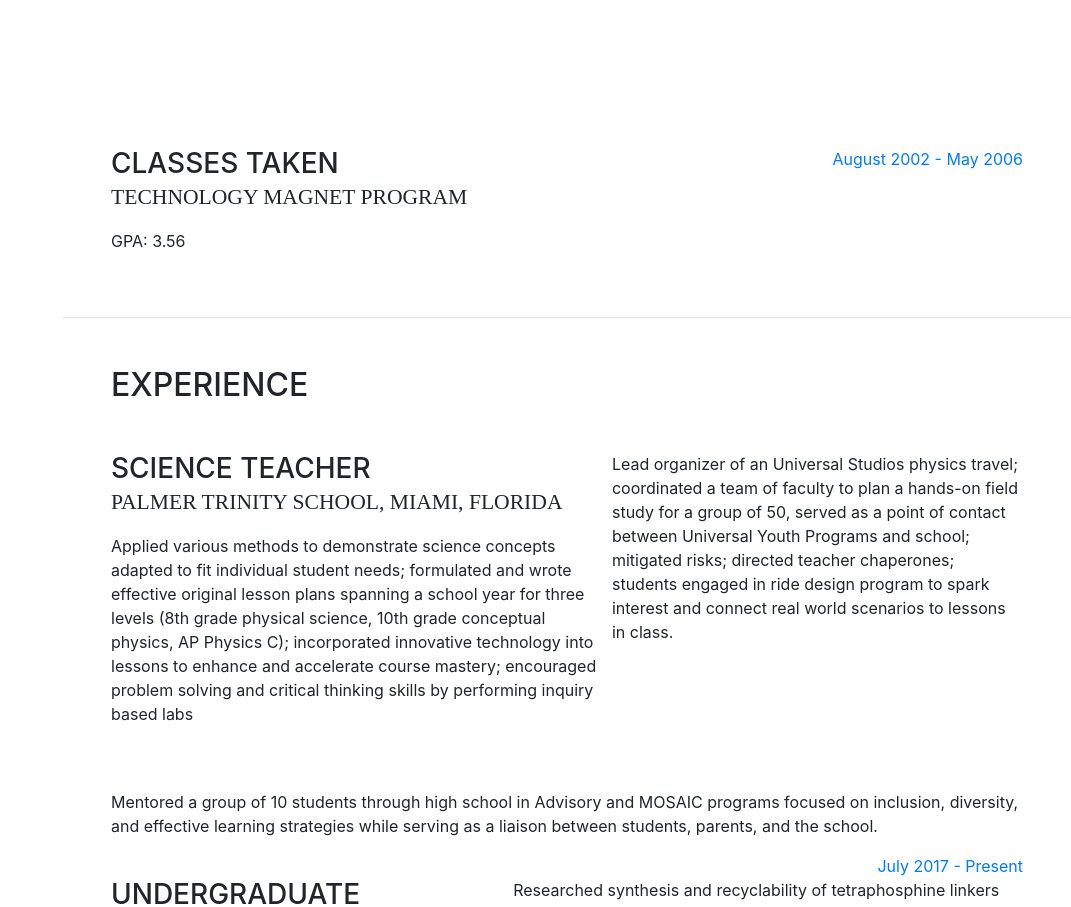
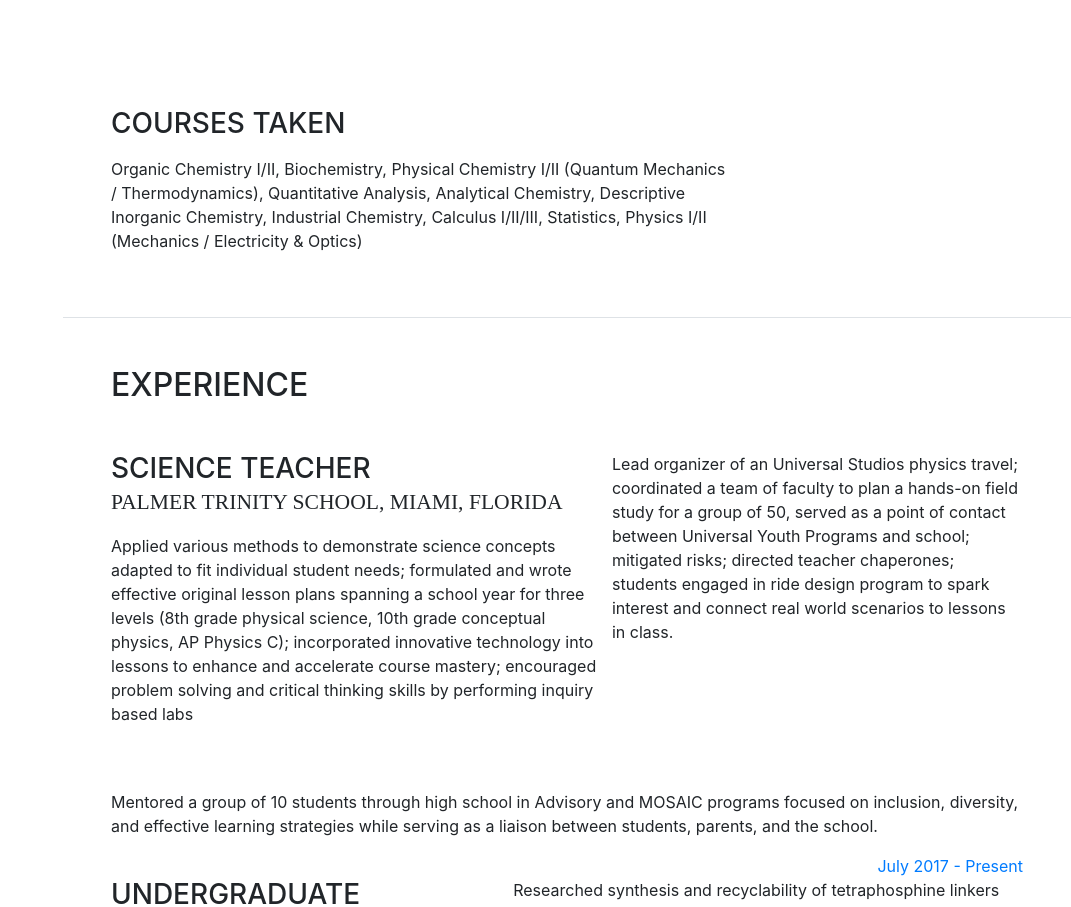
Before and after one commit to dongkevin/fastcat, a website with bundled scripts: page index.html in a window 1280 px wide. Shown: the part 2082-2989 px from the top of the page, without its empty margins (209-1280 px from the left). Built offline with nearby package versions, Linux system fonts and the light colour scheme; a web font is replaced by a local one.

Commit message:
Update index.html

```diff
--- a/index.html
+++ b/index.html
@@ -129,12 +129,12 @@
 
           <div class="resume-item d-flex flex-column flex-md-row">
             <div class="resume-content mr-auto">
-              <h3 class="mb-0">Classes Taken</h3>
-              <div class="subheading mb-3">Technology Magnet Program</div>
-              <p>GPA: 3.56</p>
+              <h3 class="mb-0">Courses Taken</h3>
+              <div class="subheading mb-3"></div>
+              <p>Organic Chemistry I/II, Biochemistry, Physical Chemistry I/II (Quantum Mechanics / Thermodynamics), Quantitative Analysis, Analytical Chemistry, Descriptive Inorganic Chemistry, Industrial Chemistry, Calculus I/II/III, Statistics, Physics I/II (Mechanics / Electricity & Optics)</p>
             </div>
             <div class="resume-date text-md-right">
-              <span class="text-primary">August 2002 - May 2006</span>
+              <span class="text-primary"></span>
             </div>
           </div>
 
```
